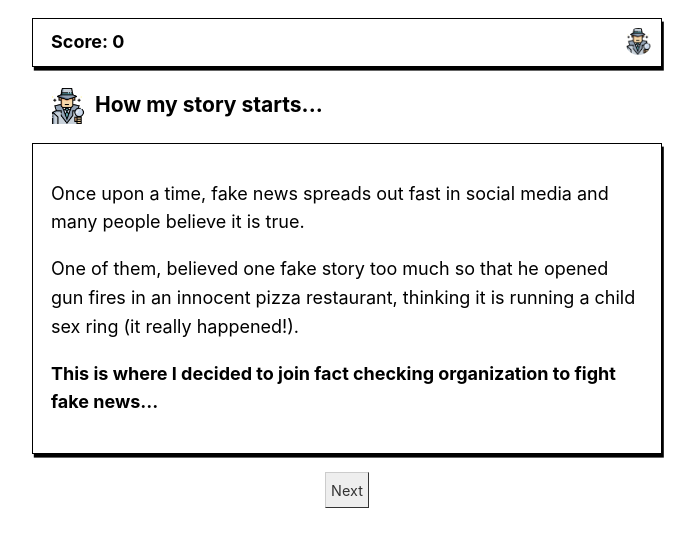
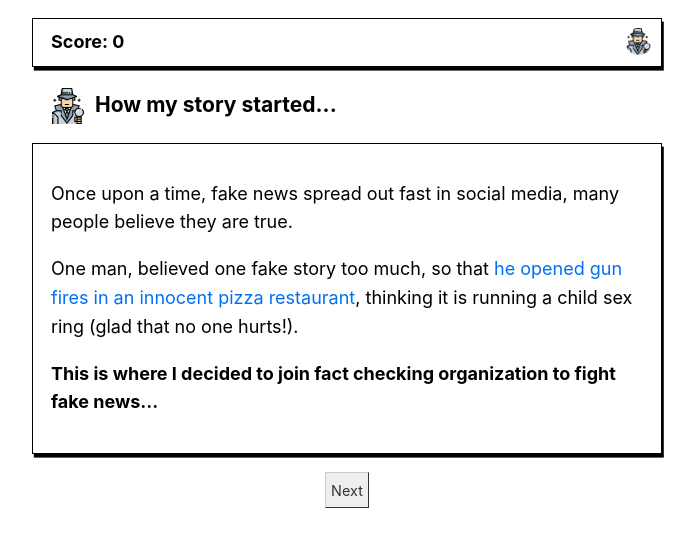
Before and after one commit to rendybjunior/fake-news-detective, a Next.js app: page /story in a window 1280 px wide. Shown: the top 546 px of the page, without its empty margins (293-988 px from the left). Built offline with nearby package versions, Linux system fonts and the light colour scheme.

Commit message:
add try again

```diff
--- a/components/layout.module.css
+++ b/components/layout.module.css
@@ -26,6 +26,7 @@
 .headerHomeImage {
 	width: 4rem;
 	height: 4rem;
+	margin: 2rem 0 0 0;
 }
 
 .backToHome {
--- a/pages/story.js
+++ b/pages/story.js
@@ -6,12 +6,17 @@ export default function Story() {
 	return (
 		<Layout story>
 			<img src="/images/explore.png" className={`${homeStyles.storyImage}`} alt="player" />
-			<h3>How my story starts...</h3>
+			<h3>How my story started...</h3>
 			<div className={`${homeStyles.storyBox}`}>
-				<p>Once upon a time, fake news spreads out fast in social media and many people believe it is true.</p>
+				<p>Once upon a time, fake news spread out fast in social media, many people believe they are true.</p>
 				<p>
-					One of them, believed one fake story too much so that he opened gun fires in an innocent pizza
-					restaurant, thinking it is running a child sex ring (it really happened!).
+					One man, believed one fake story too much, so that{' '}
+					<a
+						href="https://www.nytimes.com/2016/12/05/business/media/comet-ping-pong-pizza-shooting-fake-news-consequences.html"
+						target="_blank"
+					>
+						he opened gun fires in an innocent pizza restaurant
+					</a>, thinking it is running a child sex ring (glad that no one hurts!).
 				</p>
 				<p>
 					<b>This is where I decided to join fact checking organization to fight fake news...</b>
--- a/pages/story2.js
+++ b/pages/story2.js
@@ -15,8 +15,10 @@ export default function Story2() {
 					Our mission is to fight fake news by warning our followers in social media when we see something
 					strange with a news.
 				</p>
-				<p>You will analyze some news and decide what to say to our followers.</p>
-				<p>The more you help people with truth, the more score you got.</p>
+				<p>
+					<b>You will analyze some news and decide what to say to our followers.</b> The more you help people
+					with truth, the more score you got.
+				</p>
 				<p>Let's start!</p>
 			</div>
 			<section className={homeStyles.startButton}>
--- a/results/result_1_1a.json
+++ b/results/result_1_1a.json
@@ -1,6 +1,7 @@
 {
 	"id": "result_1_1a",
 	"title": "Level 1 Case 1 - Unbreak My Heart",
+	"case_id": "case_1_1",
 	"level": 1,
 	"cases": 1,
 	"material": "Site breaking-cnn.com tries to mimic CNN; it is known to publish celebrity death hoaxes. The easiest way to see whether a news is fake or not is to look at the link and check whether it is suspicious.",
--- a/results/result_1_1b.json
+++ b/results/result_1_1b.json
@@ -1,6 +1,7 @@
 {
 	"id": "result_1_1b",
 	"title": "Level 1 Case 1 - Unbreak My Heart",
+	"case_id": "case_1_1",
 	"level": 1,
 	"cases": 1,
 	"material": "Site breaking-cnn.com tries to mimic CNN; it is known to publish celebrity death hoaxes. The easiest way to see whether a news is fake or not is to look at the link and check whether it is suspicious.",
--- a/results/result_1_2a.json
+++ b/results/result_1_2a.json
@@ -1,6 +1,7 @@
 {
 	"id": "result_1_2a",
 	"title": "Level 1 Case 2 - Millennials’ Money Habits",
+	"case_id": "case_1_2",
 	"level": 1,
 	"cases": 2,
 	"material": "One point of view to evaluate a post is by analyzing the author’s intention. What might be the possible motives for the author? Let’s say you see a provocative political post, what do you think are the intentions possible there?",
--- a/results/result_1_2b.json
+++ b/results/result_1_2b.json
@@ -1,6 +1,7 @@
 {
 	"id": "result_1_2b",
 	"title": "Level 1 Case 2 - Millennials’ Money Habits",
+	"case_id": "case_1_2",
 	"level": 1,
 	"cases": 2,
 	"material": "One point of view to evaluate a post is by analyzing the author’s intention. What might be the possible motives for the author? Let’s say you see a provocative political post, what do you think are the intentions possible there?",
--- a/results/result_1_3a.json
+++ b/results/result_1_3a.json
@@ -1,6 +1,7 @@
 {
 	"id": "result_1_3a",
 	"title": "Level 1 Case 3 - Serena Williams Scandal",
+	"case_id": "case_1_3",
 	"level": 1,
 	"cases": 3,
 	"material": "Satirical news is a parody, it is written to be similar with news journalism. They are jokes, and we should be careful!",
--- a/results/result_1_3b.json
+++ b/results/result_1_3b.json
@@ -1,6 +1,7 @@
 {
 	"id": "result_1_3b",
 	"title": "Level 1 Case 3 - Serena Williams Scandal",
+	"case_id": "case_1_3",
 	"level": 1,
 	"cases": 3,
 	"material": "Satirical news is a parody, it is written to be similar with news journalism. They are jokes, and we should be careful!",
--- a/styles/home.module.css
+++ b/styles/home.module.css
@@ -106,6 +106,11 @@
 	display: block;
 }
 
+.resultbutton {
+	clear: both;
+	float: left;
+}
+
 .floatleftbutton {
 	float: left;
 	margin: 0 1rem 0 0;
```
Also changed, not shown: pages/results/[id].js (+21 -15 lines).
